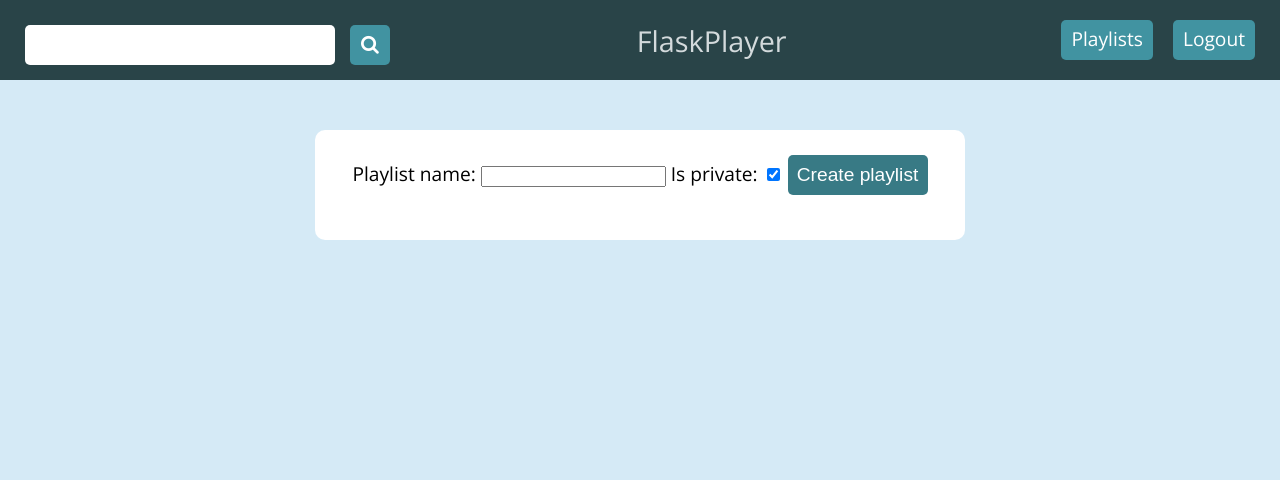
After one commit to kappa243/agh-db-proj, a Flask app: page /playlists in a window 1280 px wide. The commit adds this page. Shown: the top 480 px of the page. Run offline with Flask 2, Linux system fonts and the light colour scheme; the visitor is signed in with stand-in values (Sample User, id 1); data comes from the database, SQL or seed files in the repository; data that the repository does not hold is empty; some libraries are stand-ins or nearby versions.

Commit message:
playlists

```diff
--- a/src/app.py
+++ b/src/app.py
@@ -1,7 +1,9 @@
+from itertools import chain
+
 from flask import Flask, render_template, url_for, request
 from flask_sqlalchemy import SQLAlchemy
 from flask_migrate import Migrate
-from flask_login import LoginManager
+from flask_login import LoginManager, login_required, current_user
 from config import DB_HOST, DB_USER, DB_PASSWORD, DB_DATABASE
 from player import getSongsJson
 from sqlalchemy.orm import Query
@@ -14,7 +16,7 @@ db = SQLAlchemy(app)
 
 migrate = Migrate(app, db)
 
-from models import Song, Artist, Genre, User
+from models import Song, Artist, Genre, User, Playlist, PlaylistDetail, PlaylistFollow
 from scripts.load_data import initData
 
 login_manager = LoginManager()
@@ -60,16 +62,42 @@ def search():
 
             songs = Song.query.filter(Song.title.ilike("%" + query + "%")).order_by(Song.title).all()
             artists = Artist.query.filter(Artist.name.ilike("%" + query + "%")).order_by(Artist.name).all()
+            playlists = Playlist.query.filter(Playlist.name.ilike("%" + query + "%")).filter_by(
+                is_private=False).order_by(Playlist.name).all()
 
-    return render_template("search.html", songs=songs, artists=artists)
+            if current_user.is_authenticated:
+                user = User.query.get(int(current_user.get_id()))
+                playlists = set(chain(playlists, filter(lambda pl: query in pl.name,
+                                                        map(lambda pl: pl.playlist, user.playlists))))
+                playlists = sorted(playlists, key=lambda pl: pl.name)
+                playlists = sorted(playlists, key=lambda pl: pl.is_private)
+
+    return render_template("search.html", songs=songs, artists=artists, playlists=playlists)
 
 
-@app.route('/song/<id>')
+@app.route('/song/<id>', methods=['GET', 'POST'])
+@login_required
 def song(id):
     song = Song.query.filter_by(id=id).first()
     variables = getSongsJson([song])
 
-    return render_template("song.html", song=song, variables=variables)
+    user = User.query.get(int(current_user.get_id()))
+
+    playlists = Playlist.query.filter_by(user=user)
+
+    if request.method == "POST":
+        if "add-song" in request.form:
+            playlist_id = request.form['add-song']
+            playlist = Playlist.query.get(int(playlist_id))
+
+            if playlist.user == user:
+                song = Song.query.get(int(id))
+                detail = PlaylistDetail(playlist, song)
+
+                db.session.add(detail)
+                db.session.commit()
+
+    return render_template("song.html", song=song, variables=variables, playlists=playlists)
 
 
 @app.route('/artist/<id>')
@@ -82,6 +110,135 @@ def artist(id):
     return render_template('artist.html', songs=songs, variables=variables, artist=artist.name)
 
 
+@app.route('/playlists', methods=['GET', 'POST'])
+@login_required
+def playlists():
+    user = User.query.get(int(current_user.get_id()))
+
+    if request.method == 'POST':
+        if 'add-playlist' in request.form:
+            name = request.form['name']
+            is_private = True if request.form.get('is_private') is not None and request.form[
+                'is_private'] == 'on' else False
+
+            playlist = Playlist(name, user, is_private)
+            follow = PlaylistFollow(user=user, playlist=playlist)
+
+            db.session.add(playlist)
+            db.session.add(follow)
+            db.session.commit()
+
+        elif 'delete-playlist' in request.form:
+            playlist_id = int(request.form['delete-playlist'])
+            playlist = Playlist.query.get(playlist_id)
+
+            if playlist.user == user:
+                db.session.delete(playlist)
+                db.session.commit()
+
+        elif 'follow-playlist' in request.form:
+            playlist_id = int(request.form['follow-playlist'])
+            playlist = Playlist.query.get(playlist_id)
+
+            if playlist.user != user:
+                follow = PlaylistFollow(user=user, playlist=playlist)
+                db.session.add(follow)
+                db.session.commit()
+
+        elif 'unfollow-playlist' in request.form:
+            playlist_id = int(request.form['unfollow-playlist'])
+            playlist = Playlist.query.get(playlist_id)
+
+            if playlist.user != user:
+                follow = PlaylistFollow.query.filter_by(user=user, playlist=playlist).first()
+                db.session.delete(follow)
+                db.session.commit()
+
+        elif 'public-playlist' in request.form:
+            playlist_id = int(request.form['public-playlist'])
+            playlist = Playlist.query.get(playlist_id)
+
+            if playlist.user == user:
+                playlist.is_private = False
+                db.session.commit()
+
+        elif 'private-playlist' in request.form:
+            playlist_id = int(request.form['private-playlist'])
+            playlist = Playlist.query.get(playlist_id)
+
+            if playlist.user == user:
+                playlist.is_private = True
+                db.session.commit()
+
+    playlists = map(lambda pl: pl.playlist, user.playlists)
+    playlist_debug = Playlist.query.order_by(Playlist.is_private).order_by(Playlist.name).all()
+
+    return render_template('playlists.html', playlists=playlists, playlist_debug=playlist_debug,
+                           user_id=int(current_user.get_id()))
+
+
+@app.route('/playlist/<id>', methods=['GET', 'POST'])
+@login_required
+def playlist(id):
+    user = User.query.get(int(current_user.get_id()))
+
+    if request.method == 'POST':
+        if 'delete-playlist' in request.form:
+            playlist_id = int(request.form['delete-playlist'])
+            playlist = Playlist.query.get(playlist_id)
+
+            if playlist.user == user:
+                db.session.delete(playlist)
+                db.session.commit()
+
+        elif 'follow-playlist' in request.form:
+            playlist_id = int(request.form['follow-playlist'])
+            playlist = Playlist.query.get(playlist_id)
+
+            if playlist.user != user:
+                follow = PlaylistFollow(user=user, playlist=playlist)
+                db.session.add(follow)
+                db.session.commit()
+
+        elif 'unfollow-playlist' in request.form:
+            playlist_id = int(request.form['unfollow-playlist'])
+            playlist = Playlist.query.get(playlist_id)
+
+            if playlist.user != user:
+                follow = PlaylistFollow.query.filter_by(user=user, playlist=playlist).first()
+                db.session.delete(follow)
+                db.session.commit()
+
+        elif 'public-playlist' in request.form:
+            playlist_id = int(request.form['public-playlist'])
+            playlist = Playlist.query.get(playlist_id)
+
+            if playlist.user == user:
+                playlist.is_private = False
+                db.session.commit()
+
+        elif 'private-playlist' in request.form:
+            playlist_id = int(request.form['private-playlist'])
+            playlist = Playlist.query.get(playlist_id)
+
+            if playlist.user == user:
+                playlist.is_private = True
+                db.session.commit()
+
+    followed_ids = list(map(lambda pl: pl.playlist_id, user.playlists))
+
+    playlist = Playlist.query.get(int(id))
+    if playlist.is_private and playlist.id not in followed_ids:
+        playlist = None
+
+    details = playlist.playlist_details
+    songs = list(map(lambda pd: pd.song, details))
+    variables = getSongsJson(songs)
+
+    return render_template('playlist.html', playlist=playlist, songs=songs, variables=variables,
+                           followed_ids=followed_ids, user_id=user.id)
+
+
 if __name__ == "__main__":
     app.config['TESTING'] = True
     app.config['DEBUG'] = True
--- a/src/static/css/style.css
+++ b/src/static/css/style.css
@@ -898,7 +949,7 @@ div#white-player-controls div#repeat.amplitude-repeat-on {
     height: 100%;
 }
 
-.register form button, .login form button {
+.register form button, .login form button, .playlist-panel button {
     text-decoration: none;
     border: none;
     border-radius: 5px;
@@ -912,7 +963,11 @@ div#white-player-controls div#repeat.amplitude-repeat-on {
     cursor: pointer;
 }
 
-.register form button:hover, .login form button:hover {
+.playlist-panel button {
+    width: 140px;
+}
+
+.register form button:hover, .login form button:hover, .playlist-panel button:hover {
     background: var(--secondary-player);
 }
 
@@ -934,6 +989,111 @@ div#white-player-controls div#repeat.amplitude-repeat-on {
 
 .profile .profile-welcome span {
     font-weight: 900;
+}
+
+
+.playlists {
+    display: flex;
+    flex-direction: column;
+    row-gap: 10px;
+    width: 60%;
+}
+
+.playlist-item {
+    display: flex;
+    flex-direction: row;
+    justify-content: space-between;
+    width: 100%;
+    column-gap: 15px;
+}
+
+.playlist-info {
+    display: flex;
+    flex-direction: row;
+    align-items: center;
+    column-gap: 5px;
+}
+
+.playlist-info .playlist-name {
+    font-size: 1.2rem;
+    color: black;
+    transition: 0.3s;
+}
+
+.playlist-info .playlist-name:hover {
+    color: var(--primary-player);
+}
+
+.playlist-status {
+    display: flex;
+    flex-direction: row;
+    column-gap: 5px;
+    justify-content: right;
+    align-items: center;
+}
+
+.button-public-playlist, .button-private-playlist, .button-delete-playlist, .button-follow-playlist {
+    width: 40px;
+    height: 40px;
+
+    border: 0;
+    border-radius: 100%;
+    padding: 10px;
+
+    font-size: 1rem;
+    color: white;
+    background: var(--primary-player);
+    cursor: pointer;
+    transition: 0.3s;
+}
+
+.button-delete-playlist {
+    background: #a60000;
+}
+
+.button-follow-playlist {
+    background: #940094;
+}
+
+.button-follow-playlist:hover {
+    background: #b700b7;
+}
+
+.button-delete-playlist:hover {
+    background: #d70000;
+}
+
+.button-public-playlist:hover, .button-private-playlist:hover {
+    background: var(--secondary-player);
+}
+
+.playlist-container {
+    display: flex;
+    flex-direction: column;
+    align-items: center;
+
+    margin: 50px auto;
+    width: 600px;
+
+    background: white;
+    border-radius: 10px;
+    padding: 25px
+}
+
+.playlist-container > .playlist-name {
+    font-size: 1.6rem;
+    font-weight: bold;
+    margin-bottom: 20px;
+}
+
+.playlist-container > .playlist-status {
+    display: flex;
+    flex-direction: row;
+    column-gap: 10px;
+}
+
+.playlist-panel {
+    margin-bottom: 20px;
 }
 
 @media only screen and (max-width: 600px) {
--- a/src/templates/header.html
+++ b/src/templates/header.html
@@ -14,8 +14,8 @@
     <div class="spacer"></div>
      <div class="navbar">
          {% if current_user.is_authenticated %}
-             <a href="{{ url_for('auth.profile') }}">
-                 Profile
+             <a href="{{ url_for('playlists') }}">
+                 Playlists
              </a>
          {% endif %}
          {% if not current_user.is_authenticated %}
--- /dev/null
+++ b/src/templates/playlists.html
@@ -0,0 +1,75 @@
+{% extends 'base.html' %}
+
+{% block body %}
+    <div class="playlist-container">
+        <div class="playlist-panel">
+            <form method="post">
+                <label>
+                    Playlist name:
+                    <input type="text" name="name">
+                </label>
+                <label>
+                    Is private:
+                    <input type="checkbox" name="is_private" checked>
+                </label>
+                <button type="submit" name="add-playlist">Create playlist</button>
+            </form>
+        </div>
+        {% if playlists %}
+            <div class="playlists">
+                {% for playlist in playlists %}
+                    <div class="playlist-item">
+                        <div class="playlist-info">
+                            <a href="/playlist/{{ playlist.id }}">
+                                <div class="playlist-name">
+                                    {{ playlist.name }}
+                                </div>
+                            </a>
+                            |
+                            <div class="playlist-owner">
+                                {{ playlist.user.username }}
+                            </div>
+                        </div>
+                        <div class="playlist-status">
+                            {% if playlist.is_private %}
+                                <form method="post">
+                                    <button class="button-public-playlist" type="submit" name="public-playlist"
+                                            value="{{ playlist.id }}">
+                                        <i class="fa fa-lock" aria-hidden="true"></i>
+                                    </button>
+                                </form>
+                            {% else %}
+                                <form method="post">
+                                    <button class="button-private-playlist" type="submit" name="private-playlist"
+                                            value="{{ playlist.id }}">
+                                        <i class="fa fa-globe" aria-hidden="true"></i>
+                                    </button>
+                                </form>
+                            {% endif %}
+                            {% if playlist.user.id != user_id %}
+                                <div class="playlist-unfollow">
+                                    <form method="post">
+                                        <button class="button-follow-playlist" type="submit" name="unfollow-playlist"
+                                                value="{{ playlist.id }}">
+                                            <i class="fa fa-heart" aria-hidden="true"></i>
+                                        </button>
+                                    </form>
+                                </div>
+                            {% endif %}
+                            {% if playlist.user.id == user_id %}
+                                <div class="playlist-delete">
+                                    <form method="post">
+                                        <button class="button-delete-playlist" type="submit" name="delete-playlist"
+                                                value="{{ playlist.id }}">
+                                            <i class="fa fa-trash" aria-hidden="true"></i>
+                                        </button>
+                                    </form>
+                                </div>
+                            {% endif %}
+                        </div>
+                    </div>
+                {% endfor %}
+            </div>
+        {% endif %}
+    </div>
+{% endblock body %}
```
Also changed, not shown: other parts of src/static/css/style.css (+52 -1 lines), src/auth.py (+1 -7 lines), src/migrations/versions/8a14c9daad9a_.py (added, +53 -0 lines), src/models.py (+59 -2 lines), src/static/js/song.js (added, +9 -0 lines), src/templates/playlist.html (added, +72 -0 lines), src/templates/search.html (+16 -5 lines), src/templates/song.html (+18 -2 lines).
